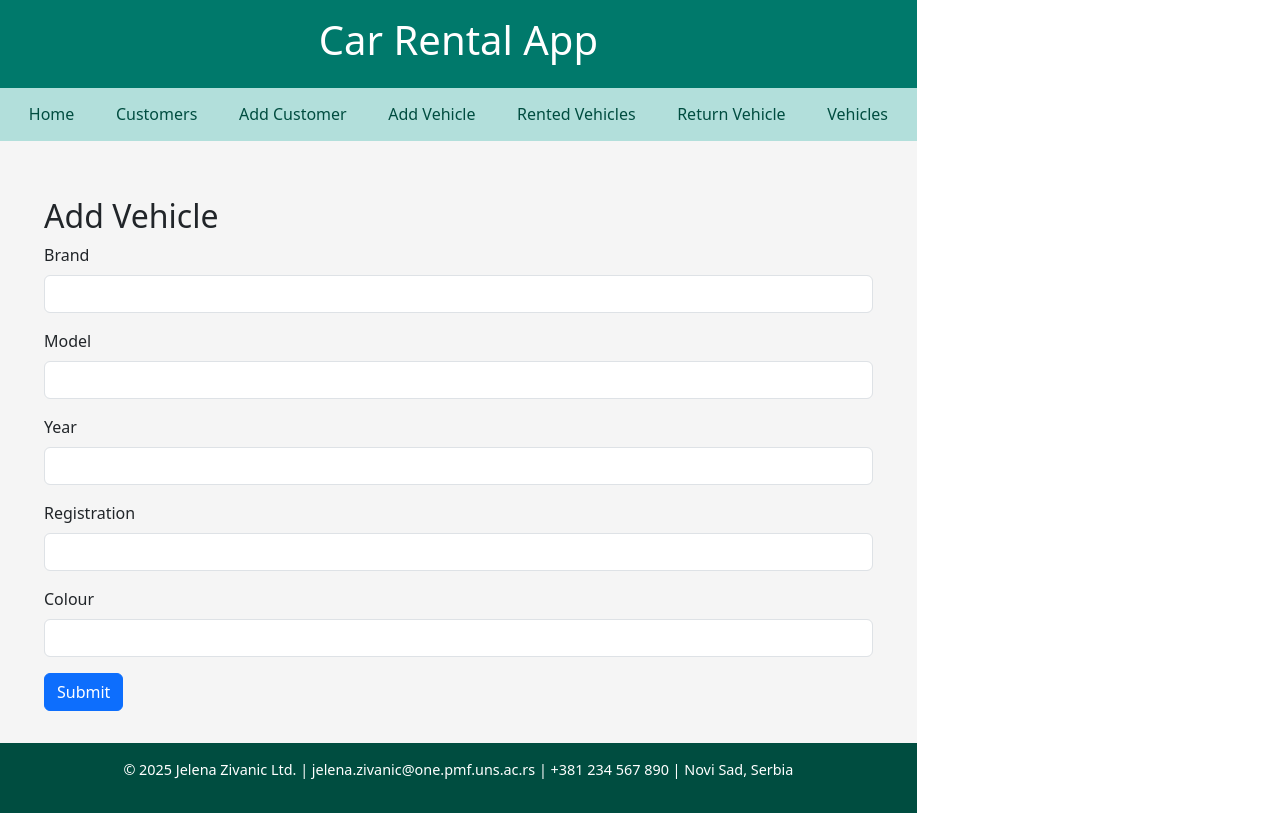
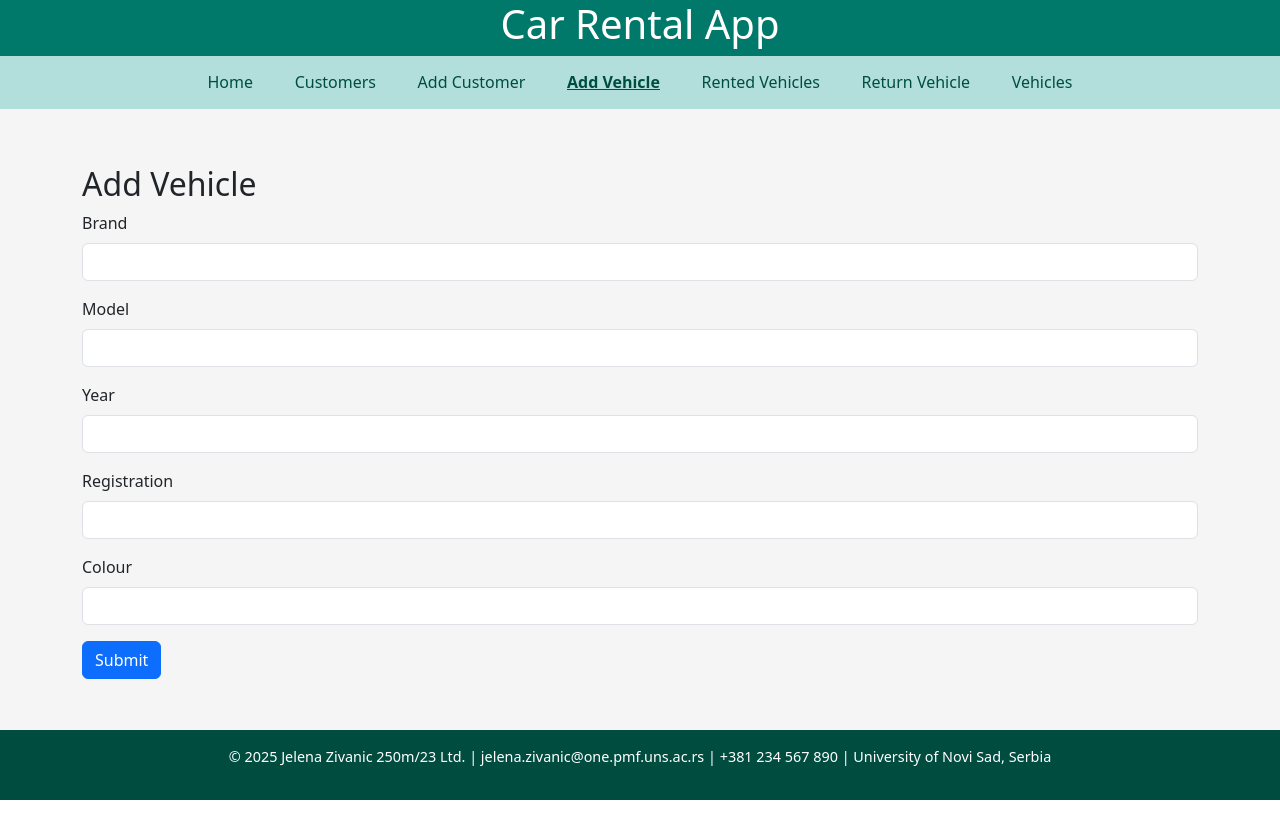
Before and after one commit to phoenix021/car_rental_frontend_vue, a Vue app: page /vehicles/new in a window 1280 px wide. Built offline with nearby package versions, Linux system fonts and the light colour scheme; no server answers.

Commit message:
Fixed width to full screen

```diff
--- a/src/App.vue
+++ b/src/App.vue
@@ -8,13 +8,13 @@
 
     <!-- Navbar -->
     <nav class="navbar">
-      <router-link to="/" class="nav-link">Home</router-link>
-      <router-link to="/customers" class="nav-link">Customers</router-link>
-      <router-link to="/customers/new" class="nav-link">Add Customer</router-link>
-      <router-link to="/vehicles/new" class="nav-link">Add Vehicle</router-link>
-      <router-link to="/rentals/rented-vehicles" class="nav-link">Rented Vehicles</router-link>
-      <router-link to="/rental/return" class="nav-link">Return Vehicle</router-link>
-      <router-link to="/vehicles" class="nav-link">Vehicles</router-link>
+      <router-link to="/" class="nav-link" active-class="active">Home</router-link>
+      <router-link to="/customers" class="nav-link" active-class="active">Customers</router-link>
+      <router-link to="/customers/new" class="nav-link" active-class="active">Add Customer</router-link>
+      <router-link to="/vehicles/new" class="nav-link" active-class="active">Add Vehicle</router-link>
+      <router-link to="/rentals/rented-vehicles" class="nav-link" active-class="active">Rented Vehicles</router-link>
+      <router-link to="/rental/return" class="nav-link" active-class="active">Return Vehicle</router-link>
+      <router-link to="/vehicles" class="nav-link" active-class="active">Vehicles</router-link>
     </nav>
 
     <!-- Main Content -->
@@ -24,7 +24,7 @@
 
     <!-- Footer -->
     <footer class="footer">
-      <p>© 2025 Jelena Zivanic Ltd. | jelena.zivanic@one.pmf.uns.ac.rs | +381 234 567 890 | Novi Sad, Serbia</p>
+      <p>© 2025 Jelena Zivanic 250m/23 Ltd. | jelena.zivanic@one.pmf.uns.ac.rs | +381 234 567 890 | University of Novi Sad, Serbia</p>
     </footer>
   </div>
 </template>
@@ -35,16 +35,23 @@
   display: flex;
   flex-direction: column;
   min-height: 100vh;
+  width: 100%;
+  overflow-x: hidden;
+  margin: 0;
+  padding: 0;
 }
 
 /* Header */
 .app-header {
   background-color: #00796b;
   color: white;
-  padding: 1rem;
   text-align: center;
   font-size: 1.8rem;
   font-weight: bold;
+  width: 100%;
+  overflow-x: hidden;
+  margin: 0;
+  padding: 0;
 }
 
 /* Navbar */
@@ -86,4 +93,21 @@
   padding: 1rem;
   font-size: 0.9rem;
 }
+
+
+::v-deep(.router-link-exact-active) {
+  font-weight: bold;
+  text-decoration: underline;
+}
+
+.nav-link:hover {
+  background-color: rgba(13, 110, 253, 0.1); /* Light hover effect */
+  border-radius: 5px;
+}
+
+.nav-link.active {
+  font-weight: bold;
+  text-decoration: underline;
+}
+
 </style>
--- a/src/assets/main.css
+++ b/src/assets/main.css
@@ -16,7 +16,88 @@
   color: #0d6efd; /* Bootstrap primary color */
 }
 
+.container,
+.container-fluid {
+  width: 100%; /* or max-width: 100%; */
+  padding-left: 1rem;
+  padding-right: 1rem;
+}
+
+#app {
+  display: flex;
+  flex-direction: column;
+  min-height: 100vh;
+  width: 100%;
+  overflow-x: hidden;
+  margin: 0;
+  padding: 0;
+}
+
+/* Header */
+.app-header {
+  background-color: #00796b;
+  color: white;
+  text-align: center;
+  font-size: 1.8rem;
+  font-weight: bold;
+  width: 100%;
+  overflow-x: hidden;
+  margin: 0;
+  padding: 0;
+}
+
+/* Navbar */
+.navbar {
+  background-color: #b2dfdb;
+  display: flex;
+  flex-wrap: wrap;
+  justify-content: center;
+  padding: 0.5rem 1rem;
+  gap: 1rem;
+}
+
+.navbar .nav-link {
+  color: #004d40;
+  font-weight: 500;
+  text-decoration: none;
+  padding: 0.4rem 0.8rem;
+  border-radius: 5px;
+  transition: background-color 0.3s;
+}
+
+.navbar .nav-link:hover {
+  background-color: #80cbc4;
+}
+
+/* Main Content */
+.main-content {
+  flex: 1;
+  padding: 2rem;
+  background-color: #f5f5f5;
+  overflow-y: auto;
+}
+
+/* Footer */
+.footer {
+  background-color: #004d40;
+  color: white;
+  text-align: center;
+  padding: 1rem;
+  font-size: 0.9rem;
+}
+
+
+::v-deep(.router-link-exact-active) {
+  font-weight: bold;
+  text-decoration: underline;
+}
+
 .nav-link:hover {
   background-color: rgba(13, 110, 253, 0.1); /* Light hover effect */
   border-radius: 5px;
 }
+
+.nav-link.active {
+  font-weight: bold;
+  text-decoration: underline;
+}
--- a/src/components/CustomerList.vue
+++ b/src/components/CustomerList.vue
@@ -1,6 +1,6 @@
 <!-- src/views/CustomersView.vue -->
 <template>
-  <div class="container mt-4">
+  <div class="container-fluid mt-4">
     <h2>All Customers</h2>
 
     <div v-if="error" class="alert alert-danger">{{ error }}</div>
```
